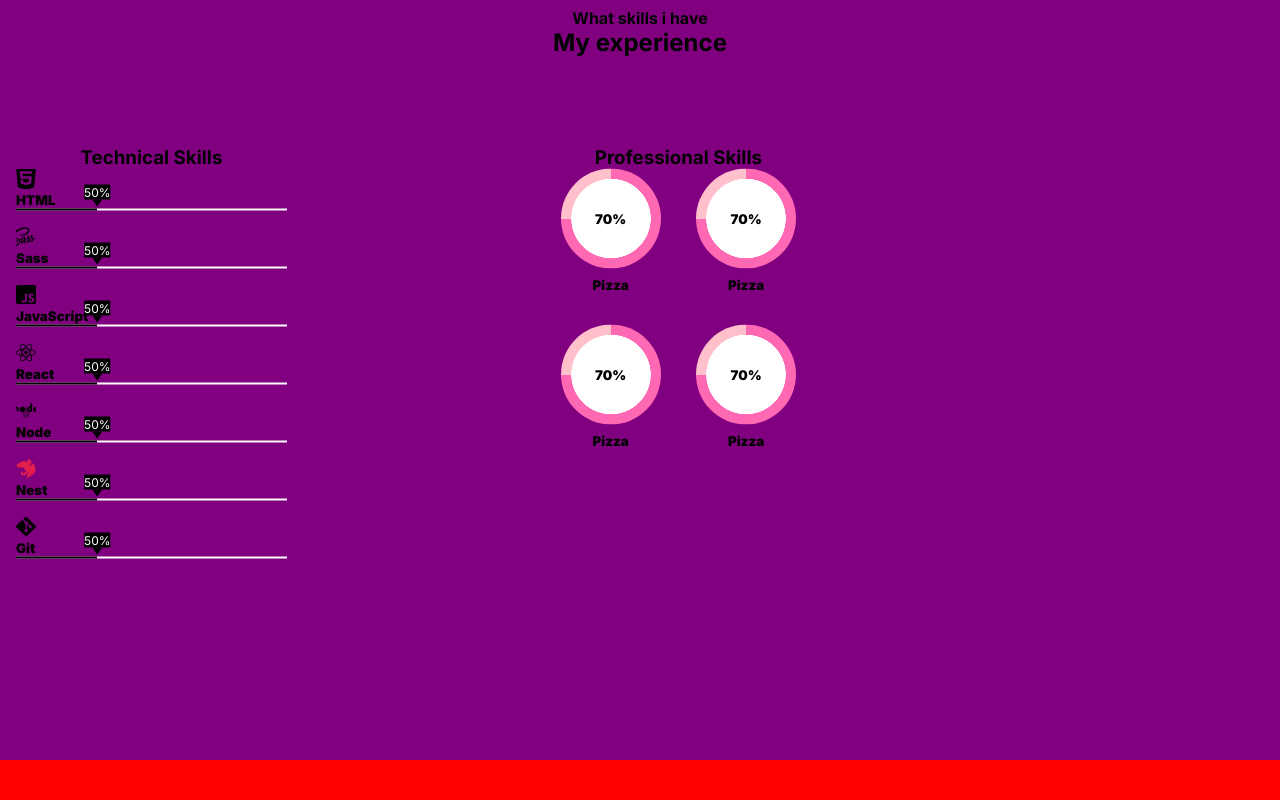
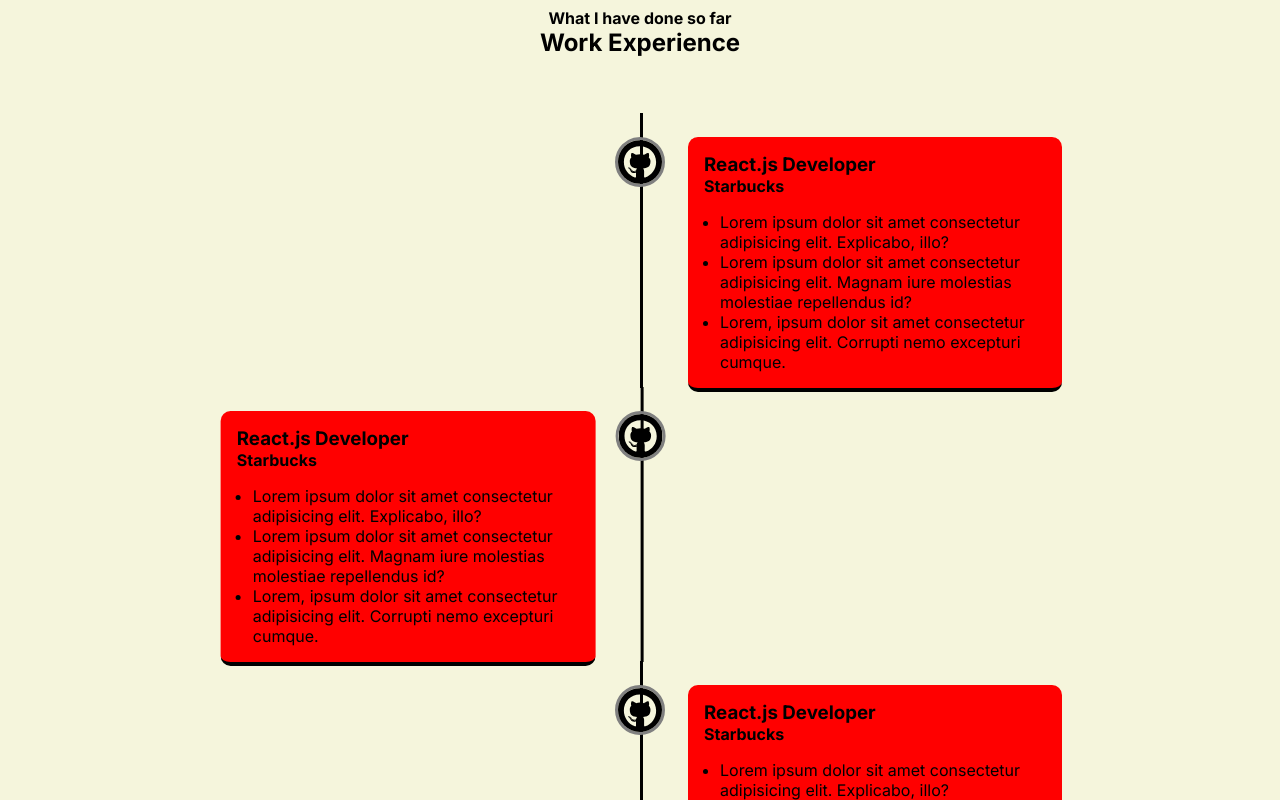
Before and after one commit to GeorgeIonita1/Portfolio, a Next.js app in the folder client/: page / in a window 1280 px wide. Shown: the part 1640-2440 px from the top of the page. Before the commit the page ends 2400 px from the top, so only its background shows below. Built offline with nearby package versions, Linux system fonts and the light colour scheme.

Commit message:
Added Experience tree section

```diff
--- a/client/src/app/page.tsx
+++ b/client/src/app/page.tsx
@@ -1,4 +1,5 @@
 import AboutMe from "@/components/AboutMe/AboutMe";
+import Experience from "@/components/Experience/Experience";
 import NavigationBar from "@/components/NavigationBar/NavigationBar";
 import Presentation from "@/components/Presentation/Presentation";
 import SkillsOverview from "@/components/SkillsOverview/SkillsOverview";
@@ -9,6 +10,7 @@ export default function Home() {
       <NavigationBar />
       <Presentation />
       <AboutMe />
+      <Experience />
       <SkillsOverview />
     </>
   )
--- /dev/null
+++ b/client/src/components/Experience/Experience.module.scss
@@ -0,0 +1,39 @@
+@import '../../styles/mixins.scss';
+
+.experience {
+    background-color: beige;
+
+    &Container {
+        margin-top: 5rem;
+
+        > div {
+            position: relative;
+            background-color: red;
+            max-width: 30%;
+
+            > div {
+                @include position(absolute, $top: 0);
+                width: 3px;
+                height: 100%;
+                background-color: black;
+            }
+
+            &:nth-child(odd) {
+                left: calc(50% + 3rem);
+
+                > div {
+                    left: -3rem;
+                }
+            }
+
+            &:nth-child(even) {
+                left: calc(50% - 2.8rem);
+                transform: translateX(-100%);
+
+                > div {
+                    right: -3rem;
+                }
+            }
+        }
+    }
+}
--- /dev/null
+++ b/client/src/components/Experience/Experience.tsx
@@ -0,0 +1,19 @@
+import styles from './Experience.module.scss';
+import ExperienceCard from './ExperienceCard';
+
+export default function Experience() {
+    return (
+        <section className={styles.experience}>
+            <div className='title-container'>
+                <h4>What I have done so far</h4>
+                <h2>Work Experience</h2>
+            </div>
+            <div className={styles.experienceContainer}>
+                <ExperienceCard />
+                <ExperienceCard />
+                <ExperienceCard />
+                <ExperienceCard />
+            </div>
+        </section>
+    )
+}
--- /dev/null
+++ b/client/src/components/Experience/ExperienceCard.module.scss
@@ -0,0 +1,45 @@
+@import '../../styles/mixins.scss';
+
+.experienceCard {
+    margin-bottom: 1.2rem;
+    border-bottom: 4px solid black;
+    padding: 1rem;
+    border-radius: var(--border-radius-card);
+
+    ul {
+        padding: 1rem 0 0 1rem;
+
+        li {
+            list-style-type: disc;
+
+        }
+    }
+
+    &Skeleton {
+        &::before {
+            @include position(absolute, $top: 0);
+            transform: translateY(-100%);
+            content: '';
+            background-color: black;
+            width: 3px;
+            display: block;
+            height: 1.5rem;
+            z-index: 5;
+        }
+    }
+
+    &Image {
+        position: relative;
+        transform: translateX(-50%);
+        width: 50px;
+        height: 50px;
+        z-index: 2;
+        border: 3px solid gray;
+        border-radius: 50%;
+
+        img {
+            border-radius: 50%;
+            z-index: 3;
+        }
+    }
+}
--- /dev/null
+++ b/client/src/components/Experience/ExperienceCard.tsx
@@ -0,0 +1,22 @@
+import styles from './ExperienceCard.module.scss';
+import githubIcon from '../../../public/icons/github.svg';
+import Image from 'next/image';
+
+export default function ExperienceCard() {
+    return (
+        <div className={styles.experienceCard}>
+            <h3>React.js Developer</h3>
+            <h4>Starbucks</h4>
+            <ul>
+                <li>Lorem ipsum dolor sit amet consectetur adipisicing elit. Explicabo, illo?</li>
+                <li>Lorem ipsum dolor sit amet consectetur adipisicing elit. Magnam iure molestias molestiae repellendus id?</li>
+                <li>Lorem, ipsum dolor sit amet consectetur adipisicing elit. Corrupti nemo excepturi cumque.</li>
+            </ul>
+            <div className={styles.experienceCardSkeleton}>
+                <div className={styles.experienceCardImage}>
+                    <Image src={githubIcon} alt='Github logo' />
+                </div>
+            </div>
+        </div>
+    )
+}
```
Also changed, not shown: 1 other file (tests, documents, lock files or other folders).
